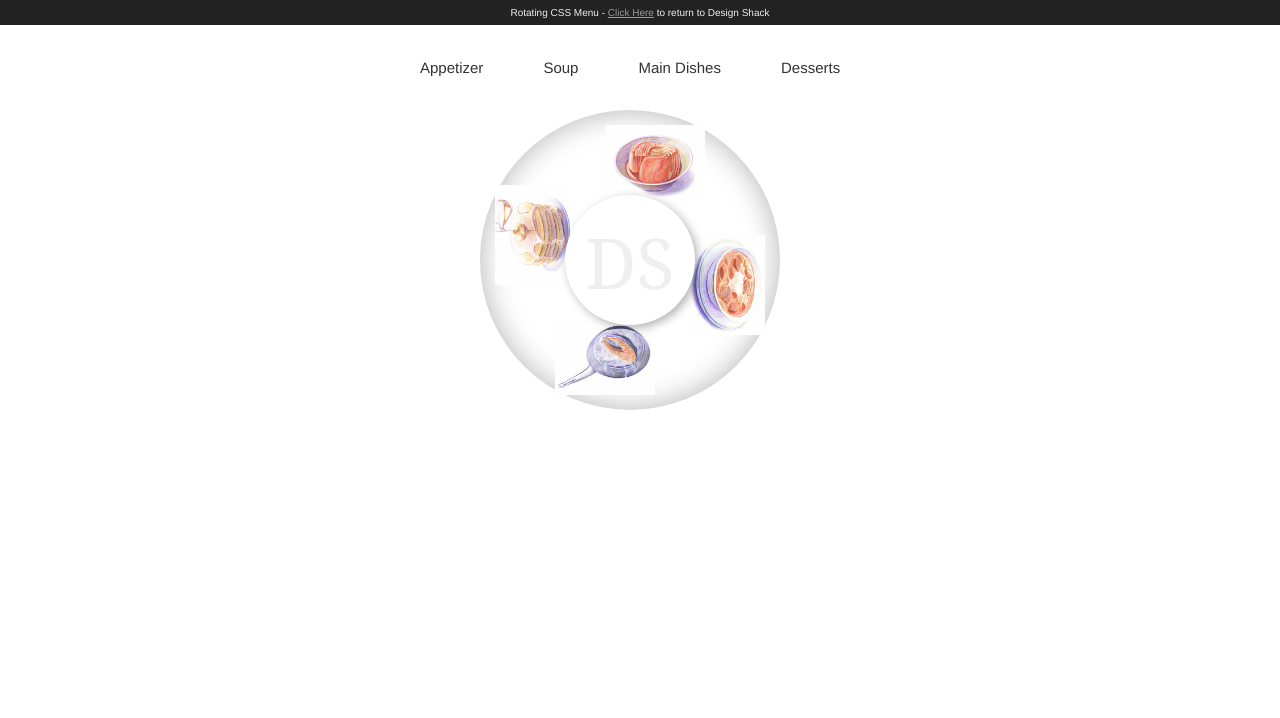
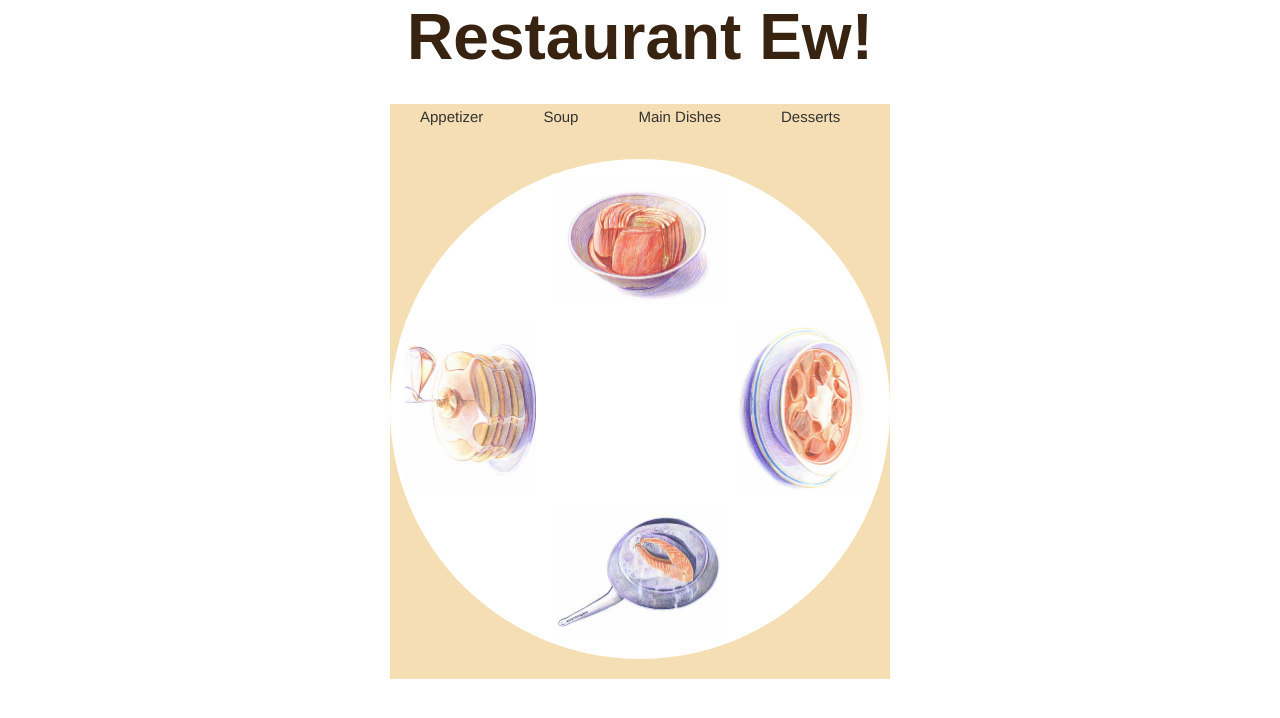
Before and after one commit to liangsharon24/Ewlocal, a PHP site: page /main.html in a window 1280 px wide. Shown: the top 718 px of the page. Run offline with PHP 8.4, Linux system fonts and the light colour scheme.

Commit message:
revise css for main

```diff
--- a/checkout.php
+++ b/checkout.php
@@ -2,6 +2,7 @@
 
       <h1>Check Out</h1>
       <?php
+      session_start();
 
           if(isset($_SESSION['cart'])){
 
--- a/css/mystyle.css
+++ b/css/mystyle.css
@@ -3,14 +3,14 @@
   padding: 0;
   -webkit-backface-visibility: hidden;
 }
-
 /*HEADER*/
-.header {
-  height: 25px;
-  background: #222;
-  color: #eee;
+header {
+  color: rgb(56, 34, 16);
+  font-family: "Raleway", Arial, Verdana;
+  text-decoration: none;
+  font-weight: 200;
+  font-size: 200%;
   text-align: center;
-  font: 10px/25px Helvetica, Verdana, sans-serif;
 }
 
 .header a {
@@ -23,6 +23,7 @@
   overflow: hidden;
   margin: 30px auto;
   width: 500px;
+  background-color: wheat;
 }
 
 .menu a {
@@ -40,7 +41,6 @@
 
 /*INNER CIRCLE*/
 .wrapper:before {
-  content: "DS";
   text-align: center;
   font: 70px/135px Georgia, Times, serif;
   color: #efefef;
@@ -53,25 +53,25 @@
   border-radius: 50%;
   background: #fff;
 
-  -webkit-box-shadow: 3px 3px 10px rgba(0,0,0,0.3);
-  box-shadow: 3px 3px 10px rgba(0,0,0,0.3);
+  /*-webkit-box-shadow: 3px 3px 10px rgba(0,0,0,0.3);
+  box-shadow: 3px 3px 10px rgba(0,0,0,0.3);*/
 }
 .circle img{
-  width:100px;
+  width:175px;
 }
 /*MAIN CIRCLE*/
 .circle {
   position: relative;
   margin-top: 30px;
-  margin-bottom: 20px;
-  margin-left: 90px;
-  width: 300px;
-  height: 300px;
+  margin-bottom:20px;
+  /*margin-left: 90px;*/
+  width: 500px;
+  height: 500px;
   border-radius: 50%;
   background:white;
 
-  box-shadow: inset 0px 0px 30px rgba(0,0,0,0.3);
-  -webkit-box-shadow: inset 0px 0px 30px rgba(0,0,0,0.3);
+  /*box-shadow: inset 0px 0px 30px rgba(0,0,0,0.3);
+  -webkit-box-shadow: inset 0px 0px 30px rgba(0,0,0,0.3);*/
 
   -webkit-transition: all 0.5s ease;
   -moz-transition: all 0.5s ease;
@@ -83,8 +83,8 @@
 /*LITTLE CIRCLES*/
 .circle li {
   position: absolute;
-  width: 50px;
-  height: 50px;
+  width: 175px;
+  height: 175px;
   border-radius: 50%;
   background: white;
   list-style-type: none;
@@ -96,12 +96,12 @@
 
 .circle li:nth-child(1) {
   top: 15px;
-  left: 125px;
+  left: 162px;
 }
 
 .circle li:nth-child(2) {
-  top: 125px;
-  left: 235px;
+  top: 162px;
+  left: 305px;
   -webkit-transform: rotate(90deg);
   -moz-transform: rotate(90deg);
   -ms-transform: rotate(90deg);
@@ -110,8 +110,8 @@
 }
 
 .circle li:nth-child(3) {
-  top: 235px;
-  left: 125px;
+  top: 305px;
+  left: 162px;
   -webkit-transform: rotate(180deg);
   -moz-transform: rotate(180deg);
   -ms-transform: rotate(180deg);
@@ -120,7 +120,7 @@
 }
 
 .circle li:nth-child(4) {
-  top: 125px;
+  top: 162px;
   left: 15px;
   -webkit-transform: rotate(270deg);
   -moz-transform: rotate(270deg);
--- a/main.html
+++ b/main.html
@@ -3,24 +3,22 @@
 <head>
   <meta charset=utf-8 />
   <meta name="description" content="description">
-
-<title>Rotating CSS Menu</title>
-
-<link rel="stylesheet" type="text/css" media="screen" href="css/mystyle.css"/>
-
+  <title>Main Menu</title>
+  <link rel="stylesheet" type="text/css" media="screen" href="css/mystyle.css">
 </head>
 
 <body>
-
-  <div class="header">Rotating CSS Menu - <a href="http://designshack.net/?p=38681">Click Here</a> to return to Design Shack</div>
+  <header>
+    <h1>Restaurant Ew!</h1>
+  </header>
 
   <div class="wrapper">
 
     <div class="menu">
-      <a href="#" class="one">Appetizer</a>
-      <a href="#" class="two">Soup</a>
-      <a href="#" class="three">Main Dishes</a>
-      <a href="#" class="four">Desserts</a>
+      <a href="appetizer.html" class="one">Appetizer</a>
+      <a href="soup.html" class="two">Soup</a>
+      <a href="maindish.html" class="three">Main Dishes</a>
+      <a href="dessert.html" class="four">Desserts</a>
 
     <div class="circle">
       <ul>
@@ -30,7 +28,6 @@
         <li><img alt="dessert" src="img/desserts.jpg"></li>
       </ul>
     </div>
-
 </div>
   </div>
 
```
Lines whose indentation alone changed are shown as unchanged.
